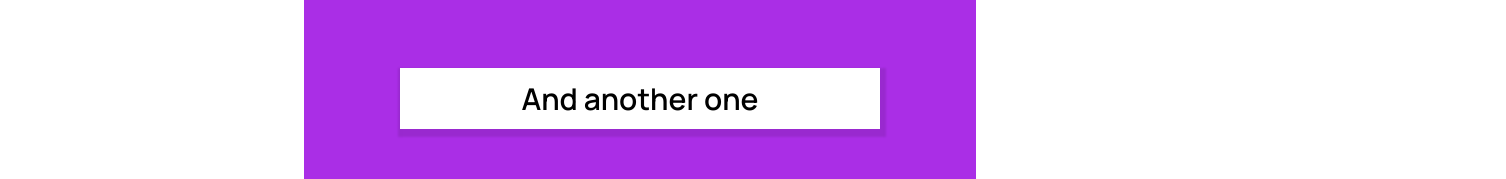
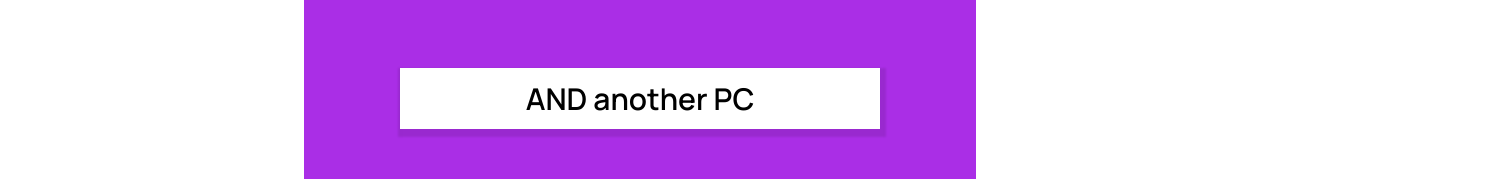
Before and after one commit to chaima1111/Dascy-platform, a React (Create React App) app in the folder dascy_frontend/: page /intro in a window 1280 px wide. Shown: the part 2265-2444 px from the top of the page, 1506 px wide, since content can reach past the window. Built offline with nearby package versions, Linux system fonts and the light colour scheme.

Commit message:
modification intro

```diff
--- a/dascy_frontend/src/Pages/Introduction/Intro.jsx
+++ b/dascy_frontend/src/Pages/Introduction/Intro.jsx
@@ -19,14 +19,14 @@ const Intro = () => {
       boxesRef.current[index] = box;
 
       gsap.to(box, {
-        x: 300,
+        x: 500,
         scrollTrigger: {
           trigger: box,
           scrub: true,
         },
       });
     });
-  }, []); // Run once on component mount
+  }, []);
 
   return (
     <div className="dascy__intro">
@@ -52,44 +52,52 @@ const Intro = () => {
         </div>
       </div>
       {/* second */}
+      <div className=" box dascy__intro-content-info section__padding section__margin">
         <div
-        className=" box  dascy__intro-content-info section__padding section__margin"
+          className="box dascy__intro-content section__padding section__margin"
+          ref={(ref) => (boxesRef.current[2] = ref)}
         >
-        <div
-          className=" box dascy__intro-content section__padding section__margin"
-          ref={(ref) => (boxesRef.current[3] = ref)}
-        >
-          <h1>And another one </h1>
+          <h1>AND another PC </h1>
           <div className="dascy__intro-content-img">
             <img src={pc2} alt="imageofdata" />
           </div>
         </div>
       </div>
+
       {/* third */}
+      <div className=" box dascy__intro-content-info section__padding section__margin">
         <div
-          className=" box dascy__intro-content section__padding section__margin"
+          className="box dascy__intro-content section__padding section__margin"
+          ref={(ref) => (boxesRef.current[3] = ref)}
         >
           <h1>we link them by </h1>
           <div className="dascy__intro-content-img">
             <img src={cabl} alt="imageofdata" />
           </div>
         </div>
+      </div>
+      {/* fouth */}
+      <div className=" box dascy__intro-content-info section__padding section__margin">
         <div
-          className=" box dascy__intro-content section__padding section__margin"
-          ref={(ref) => (boxesRef.current[5] = ref)}
+          className="box dascy__intro-content section__padding section__margin"
+          ref={(ref) => (boxesRef.current[4] = ref)}
         >
           <h1>Or </h1>
           <div className="dascy__intro-content-img">
             <img src={wifi} alt="imageofdata" />
           </div>
         </div>
+      </div>
+      {/* fifth */}
+      <div className=" box dascy__intro-content-info section__padding section__margin">
         <div
-          className=" box dascy__intro-content section__padding section__margin"
-          ref={(ref) => (boxesRef.current[6] = ref)}
+          className="box dascy__intro-content section__padding section__margin"
+          ref={(ref) => (boxesRef.current[5] = ref)}
         >
           <h1>To send </h1>
           <div className="dascy__intro-content-img">
             <img src={folde} alt="imageofdata" />
+          </div>
         </div>
       </div>
 
@@ -98,7 +106,6 @@ const Intro = () => {
           <button className="dascy__intro-next">Next</button>
         </Link>
       </div>
-
     </div>
   );
 };
```
Also changed, not shown: dascy_frontend/src/Pages/Introduction/intro.css (line endings or trailing spaces). Lines whose indentation alone changed are shown as unchanged.
